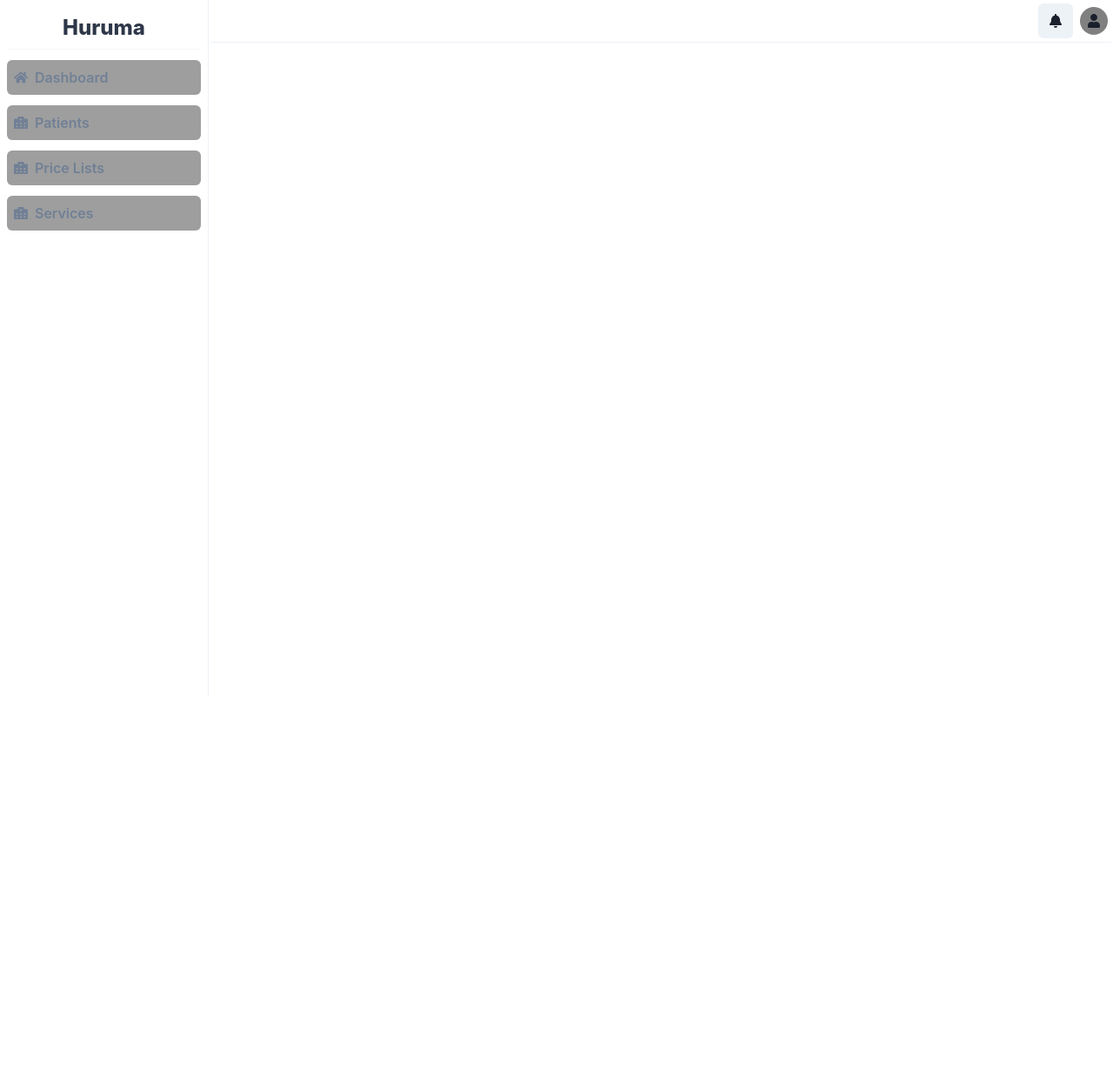
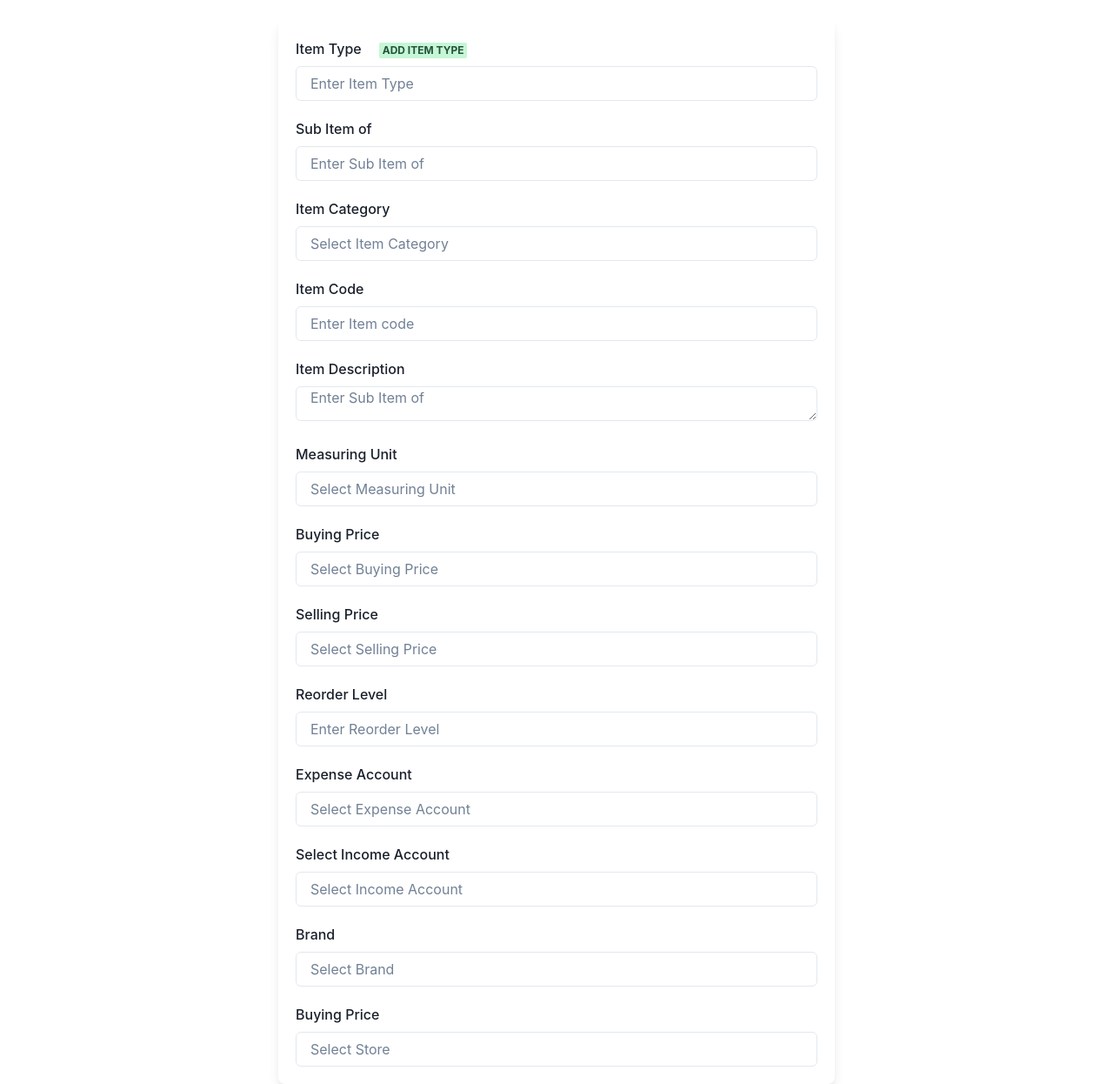
Before and after one commit to JoramWells/huruma-ccc, a React (Create React App) app: page /add-item in a window 1280 px wide. Shown: the whole page at 87% size. Before the commit the page ends 800 px from the top, so only its background shows below. Built offline with nearby package versions, Linux system fonts and the light colour scheme; grey boxes are pictures that could not be loaded.

Commit message:
add item type

```diff
--- a/package.json
+++ b/package.json
@@ -18,6 +18,7 @@
     "react-redux": "^8.1.3",
     "react-router-dom": "^6.20.1",
     "react-scripts": "5.0.1",
+    "react-select": "^5.8.0",
     "react-table": "^7.8.0",
     "web-vitals": "^2.1.4"
   },
--- a/src/App.js
+++ b/src/App.js
@@ -10,17 +10,31 @@ import PriceLists from './layouts/PriceLists';
 import Services from './layouts/Services';
 import AddService from './layouts/AddService';
 import PriceListDetail from './layouts/PriceListDetail';
+import Items from './layouts/Items';
+import AddItem from './layouts/AddItem';
+import AddItemType from './layouts/AddItemType';
 
 function App() {
   const {pathname} = useLocation()
   console.log(pathname)
   return (
     <ChakraProvider theme={theme}>
-      <Dashboard display={pathname.includes("/add-service")}>
+      <Routes>
+        <Route path="/add-item" element={<AddItem />} />
+        <Route path="/add-item-type" element={<AddItemType />} />
+      </Routes>
+      <Dashboard
+        display={
+          pathname.includes("/add-service") || pathname.includes("/add-item")
+|| pathname.includes('/add-item-type')
+        }
+      >
         <Routes>
           <Route path="/" element={<Homepage />} />
           <Route path="/price-lists" element={<PriceLists />} />
           <Route path="/pricelist-detail/:id" element={<PriceListDetail />} />
+
+          <Route path="/items" element={<Items />} />
 
           <Route path="/add-service" element={<AddService />} />
           <Route path="/services" element={<Services />} />
--- a/src/components/Dashboard/SidebarListItems.jsx
+++ b/src/components/Dashboard/SidebarListItems.jsx
@@ -1,5 +1,5 @@
 import {
- FaHome, FaHospitalAlt,
+ FaHome, FaHospitalAlt, FaListOl,
 } from 'react-icons/fa';
 import { useLocation, useNavigate } from 'react-router-dom';
 import SidebarItemButton from './SidebarItemButton';
@@ -11,32 +11,39 @@ const SidebarListItems = () => {
   return (
     <>
       <SidebarItemButton
-        selected={pathname === '/' || pathname.includes('user')}
-        onClick={() => navigate('/')}
+        selected={pathname === "/" || pathname.includes("user")}
+        onClick={() => navigate("/")}
         text="dashboard"
         icon={<FaHome />}
       />
 
       <SidebarItemButton
-        selected={pathname === '/dd' || pathname.includes('users')}
-        onClick={() => navigate('/')}
+        selected={pathname === "/dd" || pathname.includes("users")}
+        onClick={() => navigate("/")}
         text="patients"
         icon={<FaHospitalAlt />}
       />
 
       <SidebarItemButton
-        selected={pathname === '/price-lists' || pathname.includes('pricelist')}
-        onClick={() => navigate('/price-lists')}
+        selected={pathname === "/price-lists" || pathname.includes("pricelist")}
+        onClick={() => navigate("/price-lists")}
         text="price lists"
         icon={<FaHospitalAlt />}
-        />
+      />
 
       <SidebarItemButton
-        selected={pathname === '/services' || pathname.includes('user')}
-        onClick={() => navigate('/services')}
+        selected={pathname === "/services" || pathname.includes("user")}
+        onClick={() => navigate("/services")}
         text="services"
         icon={<FaHospitalAlt />}
-        />
+      />
+
+      <SidebarItemButton
+        selected={pathname === "/items" || pathname.includes("user")}
+        onClick={() => navigate("/items")}
+        text="items"
+        icon={<FaListOl />}
+      />
     </>
   );
 };
--- a/src/components/_reducers/priceListReducers.js
+++ b/src/components/_reducers/priceListReducers.js
@@ -32,6 +32,18 @@ export const getPriceListDetail = createAsyncThunk(
   }
 );
 
+export const editPriceList = createAsyncThunk(
+  "data/editPriceList",
+  async (data) => {
+    let result = []
+    await axios
+      .put("http://localhost:5000/pricelists/edit-pricelist", data)
+      .then((response) => (result = response.data))
+      .catch((error) => console.error(error));
+    return result;
+  }
+)
+
 const priceListSlice = createSlice({
   name: "priceLists",
   initialState,
@@ -57,6 +69,17 @@ const priceListSlice = createSlice({
         state.data = action.payload;
         state.loading = false;
       });
+
+    builder
+      .addCase(editPriceList.pending, (state) => {
+        state.status = "loading";
+        state.loading = true;
+      })
+      .addCase(editPriceList.fulfilled, (state, action) => {
+        state.status = "succeeded";
+        state.data = action.payload;
+        state.loading = false;
+      });
   },
 });
 
--- /dev/null
+++ b/src/layouts/AddItem.jsx
@@ -0,0 +1,95 @@
+import { Badge, Box, FormControl, FormLabel, HStack, Input, VStack } from "@chakra-ui/react";
+import {useNavigate} from 'react-router-dom'
+
+const AddItem = () => {
+    const navigate = useNavigate()
+  return (
+    <VStack w={"full"} h={"100vh"}>
+      <Box w={"50%"} mt={5} boxShadow={"lg"} p={5} rounded={"lg"}>
+        <FormControl>
+        <HStack w={'full'}
+        justifyItems={'center'}
+        alignContent={'center'}
+        alignItems={'center'}
+        >
+          <FormLabel mt={1}>Item Type</FormLabel>
+          <Badge
+          _hover={{
+            cursor:'pointer',
+            bgColor:'gray.100'
+          }}
+          colorScheme="green"
+          onClick={()=>navigate('/add-item-type')}
+          >Add Item Type</Badge>
+        </HStack>
+          <Input placeholder="Enter Item Type" />
+        </FormControl>
+
+        {/* sub item */}
+        <FormControl mt={5}>
+          <FormLabel>Sub Item of</FormLabel>
+          <Input placeholder="Enter Sub Item of" />
+        </FormControl>
+
+        {/* category */}
+        <FormControl mt={5}>
+          <FormLabel>Item Category</FormLabel>
+          <Input placeholder="Select Item Category" />
+        </FormControl>
+
+        {/* item code */}
+        <FormControl mt={5}>
+          <FormLabel>Item Code</FormLabel>
+          <Input placeholder="Enter Item code" />
+        </FormControl>
+
+        <FormControl mt={5}>
+          <FormLabel>Item Description</FormLabel>
+          <Input as={"textarea"} placeholder="Enter Sub Item of" />
+        </FormControl>
+
+        <FormControl mt={5}>
+          <FormLabel>Measuring Unit</FormLabel>
+          <Input placeholder="Select Measuring Unit" />
+        </FormControl>
+
+        <FormControl mt={5}>
+          <FormLabel>Buying Price</FormLabel>
+          <Input placeholder="Select Buying Price" />
+        </FormControl>
+
+        <FormControl mt={5}>
+          <FormLabel>Selling Price</FormLabel>
+          <Input placeholder="Select Selling Price" />
+        </FormControl>
+
+        <FormControl mt={5}>
+          <FormLabel>Reorder Level</FormLabel>
+          <Input placeholder="Enter Reorder Level" />
+        </FormControl>
+
+        <FormControl mt={5}>
+          <FormLabel>Expense Account</FormLabel>
+          <Input placeholder="Select Expense Account" />
+        </FormControl>
+
+        <FormControl mt={5}>
+          <FormLabel>Select Income Account</FormLabel>
+          <Input placeholder="Select Income Account" />
+        </FormControl>
+
+        <FormControl mt={5}>
+          <FormLabel>Brand</FormLabel>
+          <Input placeholder="Select Brand" />
+        </FormControl>
+
+        <FormControl mt={5}>
+          <FormLabel>Buying Price</FormLabel>
+          <Input placeholder="Select Store" />
+        </FormControl>
+      </Box>
+    </VStack>
+  );
+};
+
+export default AddItem;
--- /dev/null
+++ b/src/layouts/AddItemType.jsx
@@ -0,0 +1,56 @@
+import {
+  Box,
+  Button,
+  FormControl,
+  FormLabel,
+  HStack,
+  IconButton,
+  Input,
+  Text,
+  VStack,
+} from "@chakra-ui/react";
+import { FaArrowLeft, FaPlus } from "react-icons/fa";
+import {useNavigate} from 'react-router-dom'
+
+const AddItemType = () => {
+    const navigate = useNavigate()
+  return (
+    <VStack
+      w={"full"}
+      h={"100vh"}
+      alignItems={"center"}
+      justifyContent={"center"}
+      bgColor={"gray.50"}
+    >
+      <Box
+        w={"50%"}
+        mt={5}
+        bgColor={"white"}
+        boxShadow={"lg"}
+        p={5}
+        rounded={"lg"}
+      >
+        <HStack w={"full"} justifyContent={"space-between"}>
+          <IconButton onClick={()=>navigate('/add-item')}>
+            <FaArrowLeft />
+          </IconButton>
+          <Text fontSize={"2xl"} fontWeight={"bold"}>
+            Register Item Type
+          </Text>
+        </HStack>
+        {/* sub item */}
+        <FormControl mt={5}>
+          <FormLabel fontSize={'xl'}>Item Type</FormLabel>
+          <Input size={"lg"} placeholder="Enter Sub Item of" />
+        </FormControl>
+        <HStack mt={5} w={"full"} justifyContent={"end"}>
+          <Button size={'lg'} leftIcon={<FaPlus />} colorScheme="blue">
+            Save Item Type
+          </Button>
+        </HStack>
+      </Box>
+    </VStack>
+  );
+};
+
+export default AddItemType;
--- /dev/null
+++ b/src/layouts/Items.jsx
@@ -0,0 +1,19 @@
+import { Button, HStack, Text, VStack } from '@chakra-ui/react'
+import React from 'react'
+import { FaPlus } from 'react-icons/fa';
+import {useNavigate} from 'react-router-dom'
+
+const Items = () => {
+    const navigate = useNavigate()
+  return (
+    <VStack mt={10} w={"full"}>
+      <HStack mt={5} w={"100%"} justifyContent={"flex-end"}>
+        <Button leftIcon={<FaPlus />} onClick={()=>navigate('/add-item')}>New</Button>
+
+      </HStack>
+      <Text>items</Text>
+    </VStack>
+  );
+}
+
+export default Items
--- a/src/layouts/PriceListDetail.jsx
+++ b/src/layouts/PriceListDetail.jsx
@@ -7,7 +7,7 @@ import { useParams } from 'react-router-dom'
 import EditPriceList from '../components/pricelist/EditPriceList'
 
 const PriceListDetail = () => {
-  const {id} = useParams()
+  const { id } = useParams()
   const dispatch = useDispatch()
   const { data } = useSelector(state => state.priceLists)
 
@@ -43,7 +43,7 @@ const PriceListDetail = () => {
           </HStack>
           <HStack w={"full"} justifyContent={"space-between"} mb={2}>
             <Text fontWeight={"semibold"} color={"gray.500"} fontSize={"lg"}>
-              Service Name :
+              Service Names :
             </Text>
             <Text fontSize={"xl"} fontWeight={"semibold"}>
               {data.service_name}
@@ -98,7 +98,9 @@ const PriceListDetail = () => {
             </Text>
           </HStack>
           <HStack w={"full"} mt={5} justifyContent={"flex-end"}>
-            <EditPriceList />
+            <EditPriceList service_name={data.service_name}
+            service_category={data.service_category}
+            />
 
             <Button leftIcon={<FaTrash />} colorScheme="red">
               Delete
--- a/src/layouts/PriceLists.jsx
+++ b/src/layouts/PriceLists.jsx
@@ -46,7 +46,7 @@ const PriceLists = () => {
 
   useEffect(()=>{
         dispatch(getAllPriceLists());
-  },[])
+  },[dispatch])
   return (
     <VStack mt={10}
     w={'full'}
```
Also changed, not shown: src/components/pricelist/EditPriceList.jsx (+54 -9 lines), 1 other file (tests, documents, lock files or other folders).
